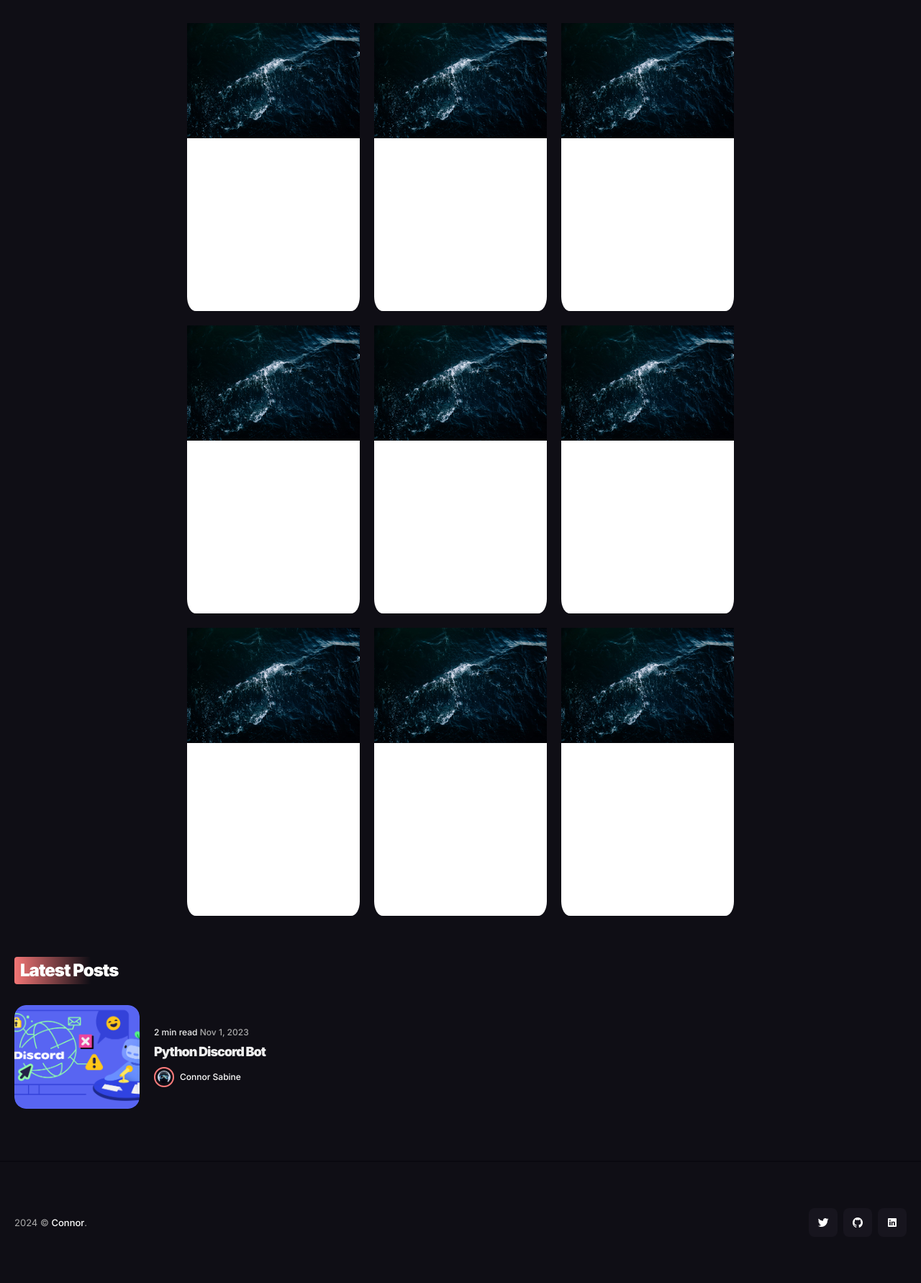
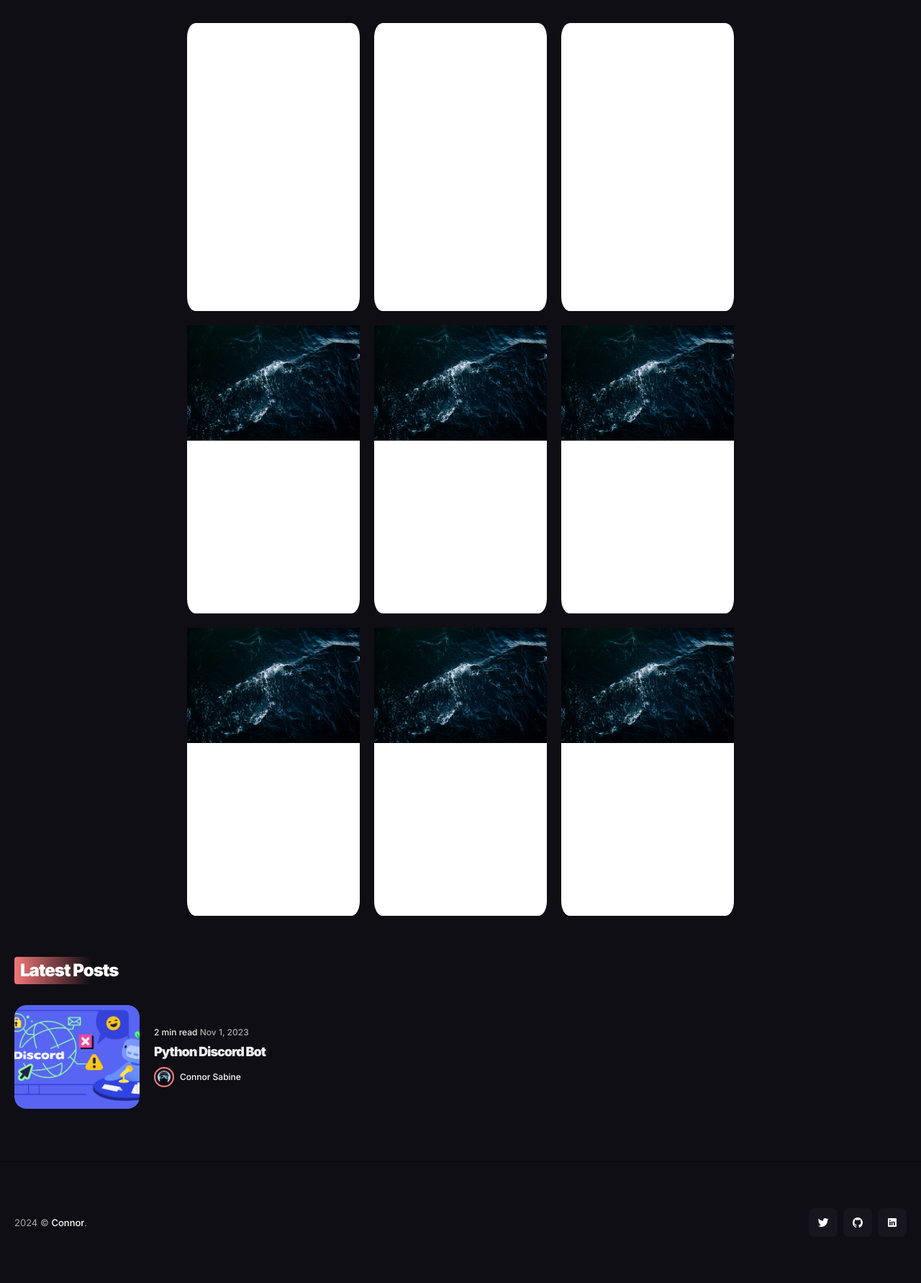
Before and after one commit to connorsabine/connorsabine.github.io, a Jekyll site: the page built from _pages/games.html, in a window 1280 px wide. Shown: the part 664-2446 px from the top of the page at 72% size. Built offline with Jekyll 4.4.1, drawn with Linux system fonts in a browser that asks for light colours; nearby versions of some CDN libraries.

Commit message:
[UPDATE] Testing images

```diff
--- a/_pages/games.html
+++ b/_pages/games.html
@@ -43,9 +43,9 @@
 </head>
 <body>
   <div class="grid">
-    <div><img src="/images/games/01.jpg" alt="Image"></div>
-    <div><img src="/images/games/01.jpg" alt="Image"></div>
-    <div><img src="/images/games/01.jpg" alt="Image"></div>
+    <div></div>
+    <div></div>
+    <div></div>
     <div><img src="/images/games/01.jpg" alt="Image"></div>
     <div><img src="/images/games/01.jpg" alt="Image"></div>
     <div><img src="/images/games/01.jpg" alt="Image"></div>
```
